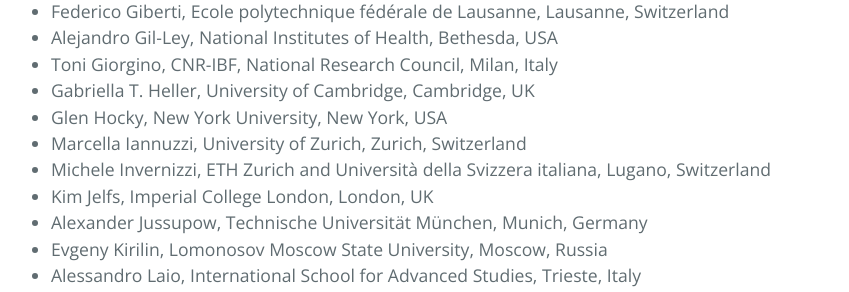
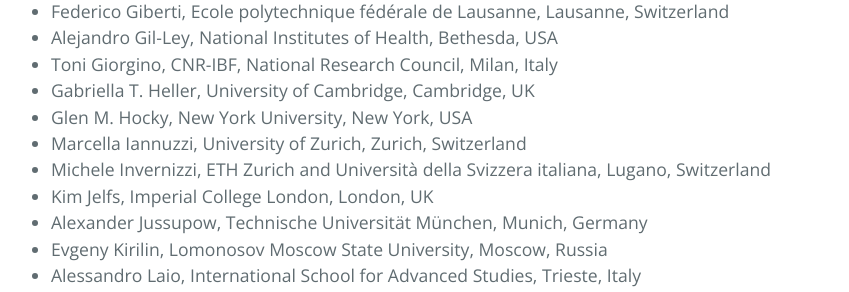
Before and after one commit to plumed-nest/plumed-nest, a Jekyll site: the page built from consortium.md, in a window 1280 px wide and 900 px high, scrolled down 1735 px. Shown: the part 155-447 px from the top of the window, without its empty margins (213-1062 px from the left). Built offline with Jekyll 4.4.1, drawn with Linux system fonts in a browser that asks for light colours; our own code applies the rules of GitHub Pages for plain Markdown files.

Commit message:
add initial

```diff
--- a/_data/members.yml
+++ b/_data/members.yml
@@ -122,7 +122,7 @@
   affiliation: University of Cambridge
   city:        Cambridge
   country:     UK
-- name:        Glen Hocky
+- name:        Glen M. Hocky
   affiliation: New York University
   city:        New York
   country:     USA
```
